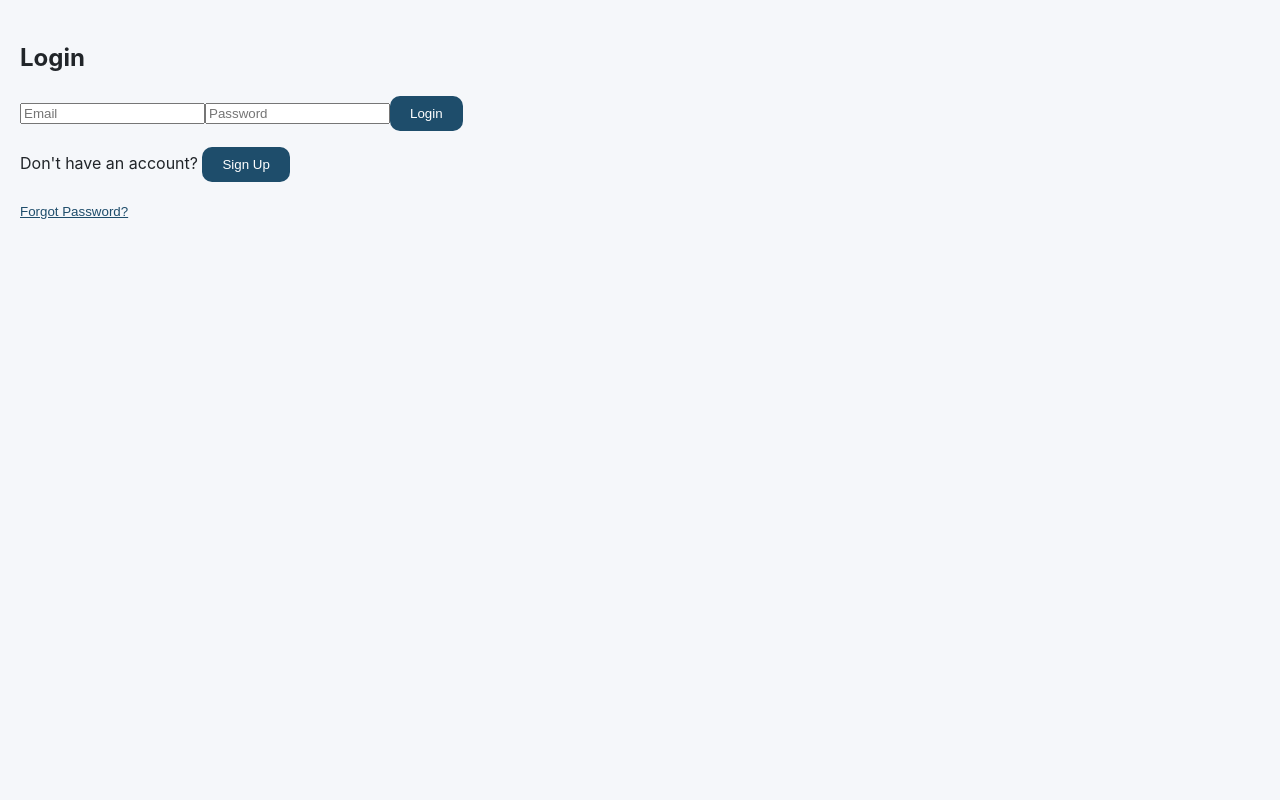
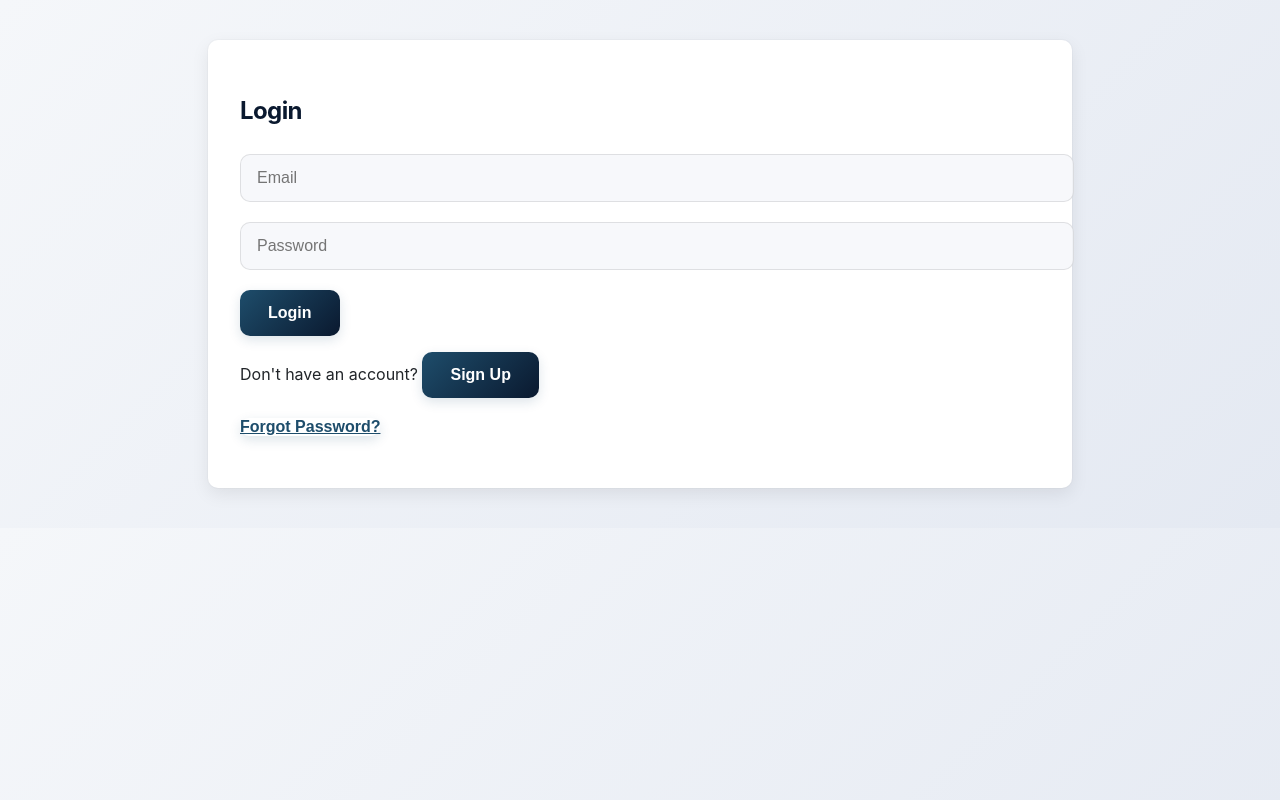
Before and after one commit to Bos243/appointment-booking-app, a React (Create React App) app: page / in a window 1280 px wide. Built offline with nearby package versions, Linux system fonts and the light colour scheme; no server answers.

Commit message:
Update App.css

```diff
--- a/src/App.css
+++ b/src/App.css
@@ -1,80 +1,293 @@
 :root {
-  /* ===== Your Original Color Palette ===== */
-  --primary-dark: #0a192f;
-  --primary-main: #1e4d6b;
-  --accent: #d4af37;
-  --text-light: #f8f9fa;
-  --text-dark: #212529;
-  --card-bg: #ffffff;
+  /* ===== Sophisticated Color Palette ===== */
+  --primary-dark: #0a192f;       /* Navy blue */
+  --primary-main: #1e4d6b;       /* Deep teal */
+  --accent: #d4af37;             /* Gold accent */
+  --text-light: #f8f9fa;         /* Off-white */
+  --text-dark: #212529;          /* Dark gray */
+  --card-bg: #ffffff;            /* Pure white cards */
   --border-radius: 10px;
+  --transition: all 0.25s cubic-bezier(0.65, 0, 0.35, 1);
 }
 
-/* ===== Clean Base Styles ===== */
+/* ===== Base Styles ===== */
 body {
-  font-family: 'Inter', sans-serif;
-  background: #f5f7fa;
+  margin: 0;
+  font-family: 'Inter', 'Segoe UI', system-ui, sans-serif;
+  background: linear-gradient(135deg, #f5f7fa 0%, #e4e9f2 100%);
   color: var(--text-dark);
-  line-height: 1.5;
-  padding: 20px;
+  line-height: 1.6;
 }
 
-/* ===== Fixed Table Styles ===== */
-table {
-  width: 100%;
-  border-collapse: collapse;
-  table-layout: fixed; /* This fixes overflow */
+/* ===== Typography ===== */
+h1, h2, h3 {
+  color: var(--primary-dark);
+  font-weight: 700;
+  letter-spacing: -0.025em;
+  margin-bottom: 1.25rem;
 }
 
-td, th {
-  padding: 12px 15px;
-  text-align: left;
-  border-bottom: 1px solid #e0e0e0;
-  word-break: break-word; /* Handles long text */
+h1 {
+  font-size: 2.25rem;
+  border-bottom: 3px solid var(--accent);
+  display: inline-block;
+  padding-bottom: 0.5rem;
 }
 
-/* ===== Card Improvements ===== */
-.dashboard-card {
-  background: white;
+/* ===== Layout ===== */
+.container {
+  max-width: 800px;
+  margin: 2.5rem auto;
+  padding: 2rem;
+  background: var(--card-bg);
   border-radius: var(--border-radius);
-  padding: 20px;
-  margin-bottom: 20px;
-  box-shadow: 0 2px 10px rgba(0,0,0,0.05);
-  overflow: hidden; /* Contains content */
+  box-shadow:
+    0 6px 18px rgba(0, 0, 0, 0.08),
+    0 0 0 1px rgba(0, 0, 0, 0.02);
 }
 
-/* ===== Simple Header ===== */
-header {
-  background: var(--primary-dark);
-  color: white;
-  padding: 15px 20px;
-  margin-bottom: 25px;
-  border-radius: var(--border-radius);
+/* ===== Forms & Inputs ===== */
+form {
+  margin-top: 1.5rem;
 }
 
-/* ===== Working Buttons ===== */
+input[type="text"],
+input[type="email"],
+input[type="password"],
+input[type="date"],
+select,
+textarea {
+  width: 100%;
+  padding: 0.875rem 1rem;
+  margin-bottom: 1.25rem;
+  border: 1px solid rgba(0, 0, 0, 0.1);
+  border-radius: var(--border-radius);
+  font-size: 1rem;
+  transition: var(--transition);
+  background: rgba(245, 247, 250, 0.8);
+}
+
+input:focus,
+select:focus,
+textarea:focus {
+  border-color: var(--primary-main);
+  box-shadow: 0 0 0 3px rgba(30, 77, 107, 0.15);
+  background: white;
+}
+
+/* ===== Buttons ===== */
 button {
-  background: var(--primary-main);
+  padding: 0.875rem 1.75rem;
+  background: linear-gradient(135deg, var(--primary-main) 0%, var(--primary-dark) 100%);
   color: white;
   border: none;
-  padding: 10px 20px;
   border-radius: var(--border-radius);
+  font-size: 1rem;
+  font-weight: 600;
   cursor: pointer;
-  transition: 0.2s;
+  transition: var(--transition);
+  box-shadow: 0 4px 12px rgba(30, 77, 107, 0.15);
 }
 
 button:hover {
-  background: #1a4365;
+  transform: translateY(-2px);
+  box-shadow: 0 6px 16px rgba(30, 77, 107, 0.2);
+}
+
+button:disabled {
+  background: #95a5a6;
+  transform: none !important;
+}
+
+/* ===== Cards ===== */
+.dashboard-card {
+  background: var(--card-bg);
+  border-radius: var(--border-radius);
+  padding: 1.75rem;
+  margin-bottom: 1.5rem;
+  box-shadow:
+    0 2px 8px rgba(0, 0, 0, 0.05),
+    0 0 0 1px rgba(0, 0, 0, 0.02);
+  transition: var(--transition);
+  border-top: 3px solid transparent;
+}
+
+.dashboard-card:hover {
+  transform: translateY(-4px);
+  box-shadow: 0 8px 24px rgba(0, 0, 0, 0.1);
+  border-top-color: var(--accent);
+}
+
+/* ===== Lists ===== */
+ul {
+  list-style: none;
+  padding: 0;
+}
+
+li {
+  background: white;
+  margin-bottom: 0.75rem;
+  padding: 1.25rem;
+  border-radius: var(--border-radius);
+  box-shadow: 0 2px 4px rgba(0, 0, 0, 0.03);
+  transition: var(--transition);
+  display: flex;
+  justify-content: space-between;
+  align-items: center;
+}
+
+li:hover {
+  background: #f8f9fa;
+  box-shadow: 0 4px 8px rgba(0, 0, 0, 0.08);
+}
+
+/* ===== Header ===== */
+header {
+  background: var(--primary-dark);
+  padding: 1.5rem;
+  text-align: center;
+  color: white;
+  font-size: 1.25rem;
+  font-weight: 600;
+  letter-spacing: 0.5px;
+  box-shadow: 0 4px 12px rgba(0, 0, 0, 0.1);
+  margin-bottom: 2.5rem;
+}
+
+/* ===== Responsive ===== */
+@media (max-width: 640px) {
+  .container {
+    margin: 1rem;
+    padding: 1.5rem;
+  }
+
+  h1 {
+    font-size: 1.75rem;
+  }
+}
+
+/* ===== Accent Elements ===== */
+a {
+  color: var(--primary-main);
+  text-decoration: none;
+  font-weight: 500;
+  border-bottom: 2px dotted transparent;
+  transition: var(--transition);
+}
+
+a:hover {
+  color: var(--primary-dark);
+  border-bottom-color: var(--accent);
+}
+
+/* ===== Special Effects ===== */
+::selection {
+  background: var(--accent);
+  color: white;
+}
+/* ===== Dashboard Layout Enhancements ===== */
+.dashboard-header {
+  display: flex;
+  justify-content: space-between;
+  align-items: center;
+  background: var(--primary-main);
+  color: white;
+  padding: 1rem 1.5rem;
+  border-radius: var(--border-radius);
+  box-shadow: 0 4px 12px rgba(0, 0, 0, 0.1);
+  margin-bottom: 1.75rem;
+}
+
+.dashboard-header h2 {
+  margin: 0;
+  font-size: 1.5rem;
 }
 
 .logout-btn {
   background: transparent;
-  border: 1px solid white;
+  border: 2px solid white;
+  color: white;
+  padding: 0.5rem 1rem;
+  border-radius: var(--border-radius);
+  cursor: pointer;
+  font-weight: bold;
+  transition: var(--transition);
 }
 
-/* ===== Responsive Fixes ===== */
-@media (max-width: 768px) {
-  td, th {
-    padding: 8px 10px;
-    font-size: 14px;
-  }
+.logout-btn:hover {
+  background: white;
+  color: var(--primary-dark);
 }
+
+/* ===== Form Card Section ===== */
+.card-form {
+  padding: 2rem;
+  background: var(--card-bg);
+  border-radius: var(--border-radius);
+  box-shadow: 0 2px 12px rgba(0, 0, 0, 0.04);
+  margin-bottom: 2rem;
+}
+
+/* ===== Message Styles ===== */
+.message-success {
+  background-color: #d1e7dd;
+  color: #0f5132;
+  border: 1px solid #badbcc;
+  padding: 1rem;
+  border-radius: var(--border-radius);
+  margin-bottom: 1.25rem;
+}
+
+.message-error {
+  background-color: #f8d7da;
+  color: #842029;
+  border: 1px solid #f5c2c7;
+  padding: 1rem;
+  border-radius: var(--border-radius);
+  margin-bottom: 1.25rem;
+}
+
+/* ===== Assign Button & Action Styling ===== */
+.assign-btn {
+  background: var(--accent);
+  color: var(--text-dark);
+  font-weight: 600;
+  padding: 0.5rem 1rem;
+  border: none;
+  border-radius: var(--border-radius);
+  transition: var(--transition);
+}
+
+.assign-btn:hover {
+  background: #c89d2d;
+  color: white;
+}
+
+/* ===== Tag/Pill Styling ===== */
+.status-pill {
+  padding: 0.4rem 0.75rem;
+  border-radius: 100px;
+  font-size: 0.85rem;
+  font-weight: 600;
+  text-transform: capitalize;
+}
+
+.status-pending {
+  background-color: #fff3cd;
+  color: #856404;
+}
+
+.status-confirmed {
+  background-color: #cce5ff;
+  color: #004085;
+}
+
+.status-completed {
+  background-color: #d4edda;
+  color: #155724;
+}
+
+.status-canceled {
+  background-color: #f8d7da;
+  color: #721c24;
+}
```
